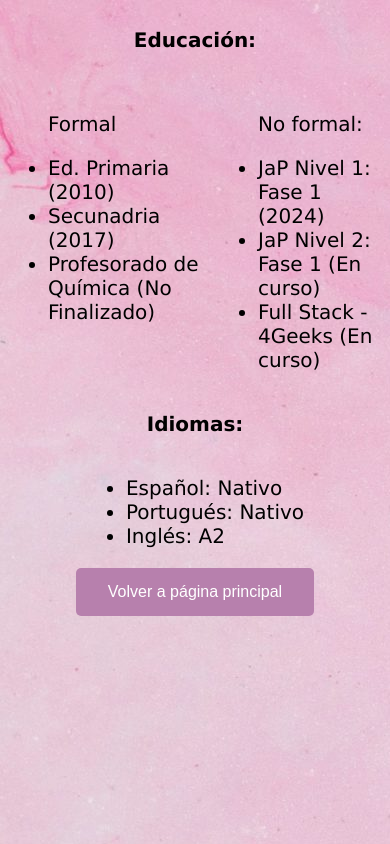
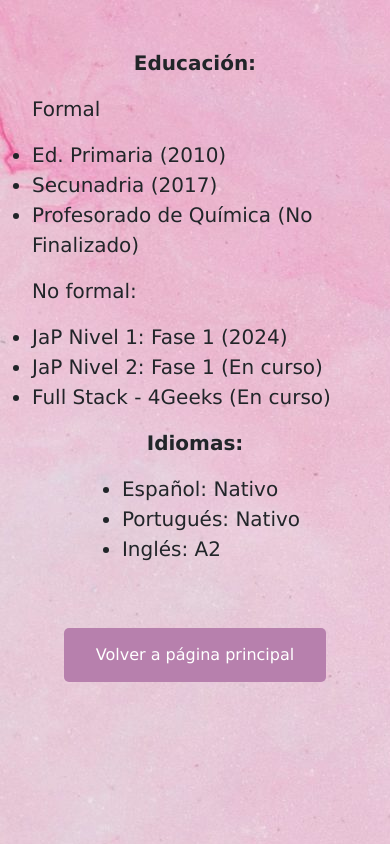
Before and after one commit to Letimachado/LetimachadoPortafolio, a plain HTML site: page page2.html in a window 390 px wide. Drawn offline with nearby package versions, Linux system fonts and the light colour scheme.

Commit message:
Diseño responsive

```diff
--- a/page2.html
+++ b/page2.html
@@ -4,13 +4,15 @@
     <meta charset="UTF-8">
     <meta name="viewport" content="width=device-width, initial-scale=1.0">
     <title>Portfolio</title>
+    <link href="https://cdn.jsdelivr.net/npm/bootstrap@5.3.3/dist/css/bootstrap.min.css" rel="stylesheet" integrity="sha384-QWTKZyjpPEjISv5WaRU9OFeRpok6YctnYmDr5pNlyT2bRjXh0JMhjY6hW+ALEwIH" crossorigin="anonymous">
     <link rel="stylesheet" href="style.css">
+
 </head>
 <body id="contenido">
-    <div class="conteiner">
+    <div class="conteiner mt-5">
     <p><strong>Educación:</strong></p>
-    <div class="fila">
-        <div class="columna">
+    <div class="row">
+        <div class="col-xl-6 col-12">
             <ul><p>Formal</p>
                 <li>Ed. Primaria (2010)</li>
                 <li>Secunadria (2017)</li>
@@ -18,7 +20,7 @@
 
             </ul>
         </div>
-        <div class="columna">
+        <div class="col-xl-6 col-12">
             <ul>
                 <p>No formal:</p>
                 <li>JaP Nivel 1: Fase 1 (2024)</li>
@@ -28,7 +30,7 @@
         </div>
     </div>
     </div>
-    <div class="conteiner">
+    <div class="conteiner mb-5">
         <p><strong>Idiomas:</strong></p>
         <div class="fila">
             <div class="columna">
--- a/style.css
+++ b/style.css
@@ -1,4 +1,4 @@
-html{
+body{
     background-image:url(fondo.jpg)
 }
 
@@ -18,6 +18,7 @@ html{
     font-weight: 400;
     color: rgb(52, 6, 33);
     font-size: 200%;
+
 }
 
 button{
```
Also changed, not shown: index.html (+2 -1 lines).
